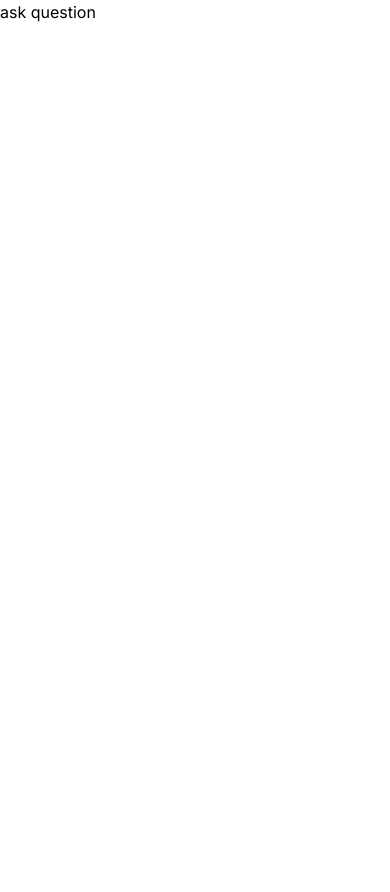
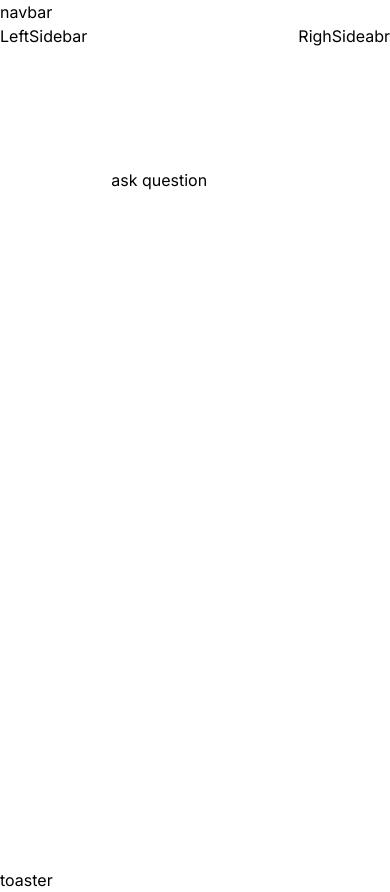
Before and after one commit to loubna213/stackover_Dev, a Next.js app: page /ask-question in a window 390 px wide. Before the commit the page ends 844 px from the top, so only its background shows below. Built offline with nearby package versions, Linux system fonts and the light colour scheme.

Commit message:
add Navbar

```diff
--- /dev/null
+++ b/app/(root)/layout.tsx
@@ -0,0 +1,21 @@
+import React from 'react'
+
+const Layout = ({ children }: { children: React.ReactNode }) => {
+    return (
+        <main className='realtive background_light850_dark100'>
+            navbar
+            <div className='flex'>
+                LeftSidebar
+                <section className='flex flex-col flex-1 min-h-screen px-6 pb-6 pt-36 max-md:pb-14 sm:px-14'>
+                    <div className='mx-auto w-full max-w-5xl'>
+                        { children }
+                    </div>
+                </section>
+                RighSideabr
+            </div>
+            toaster
+        </main>
+    )
+}
+
+export default Layout;
--- a/app/layout.tsx
+++ b/app/layout.tsx
@@ -38,7 +38,7 @@ export default function RootLayout({
     }}>
       <html lang="en">
         <body className={`${inter.variable} ${spaceGrotesk.variable}`}>
-          <UserButton />
+
           <ThemeProvider>
             {children}
           </ThemeProvider>
--- /dev/null
+++ b/components/shared/navbar/Navbar.tsx
@@ -0,0 +1,31 @@
+import Image from 'next/image'
+import Link from 'next/link'
+import { SignedIn, UserButton } from '@clerk/nextjs'
+
+
+const Navbar = () => {
+  return (
+    <nav className='flex-between gap-5 background-light900_dark200 fixed z-50 w-full dark:shadow-none sm:px-12 shadow-light-300 p-6'>
+      <Link href="/" className='flex items-center gap-1'>
+        <Image src='/assets/images/site-logo.svg' width={23} height={23} alt="DevFlow" />
+        <p className='h2-bold font-spaceGrostek text-dark-100 dark:text-light-900 max-sm:hidden'>Dev <span className='text-primary-500'>Flow</span></p>
+      </Link>
+      SearchGlobal
+      <div className="flex-between gap-5">
+        Theme
+        <SignedIn>
+            <UserButton appearance={{
+                elements: {
+                    avatarBox: 'h-10 w-10'
+                },
+                variables: {
+                    colorPrimary: "#FF7000"
+                }
+             }}/>
+        </SignedIn>
+      </div>
+    </nav>
+  )
+}
+
+export default Navbar
```
